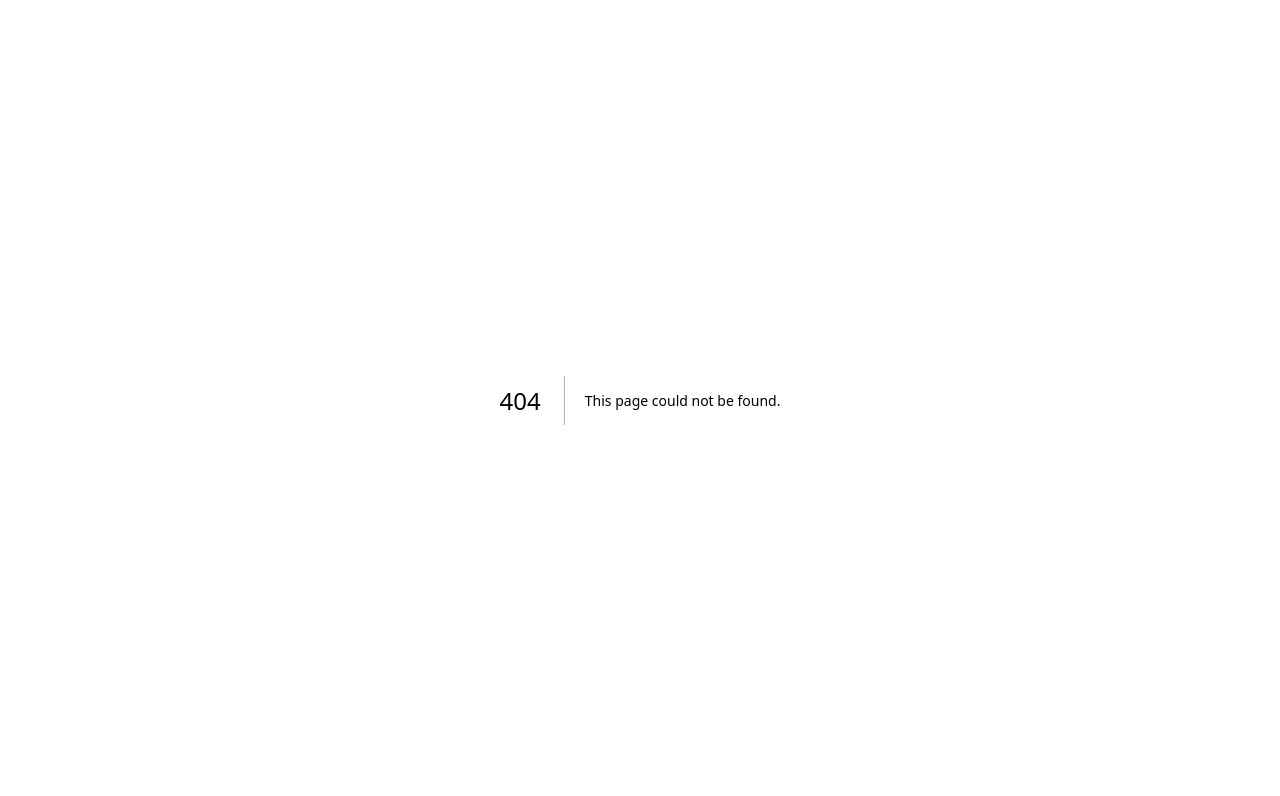
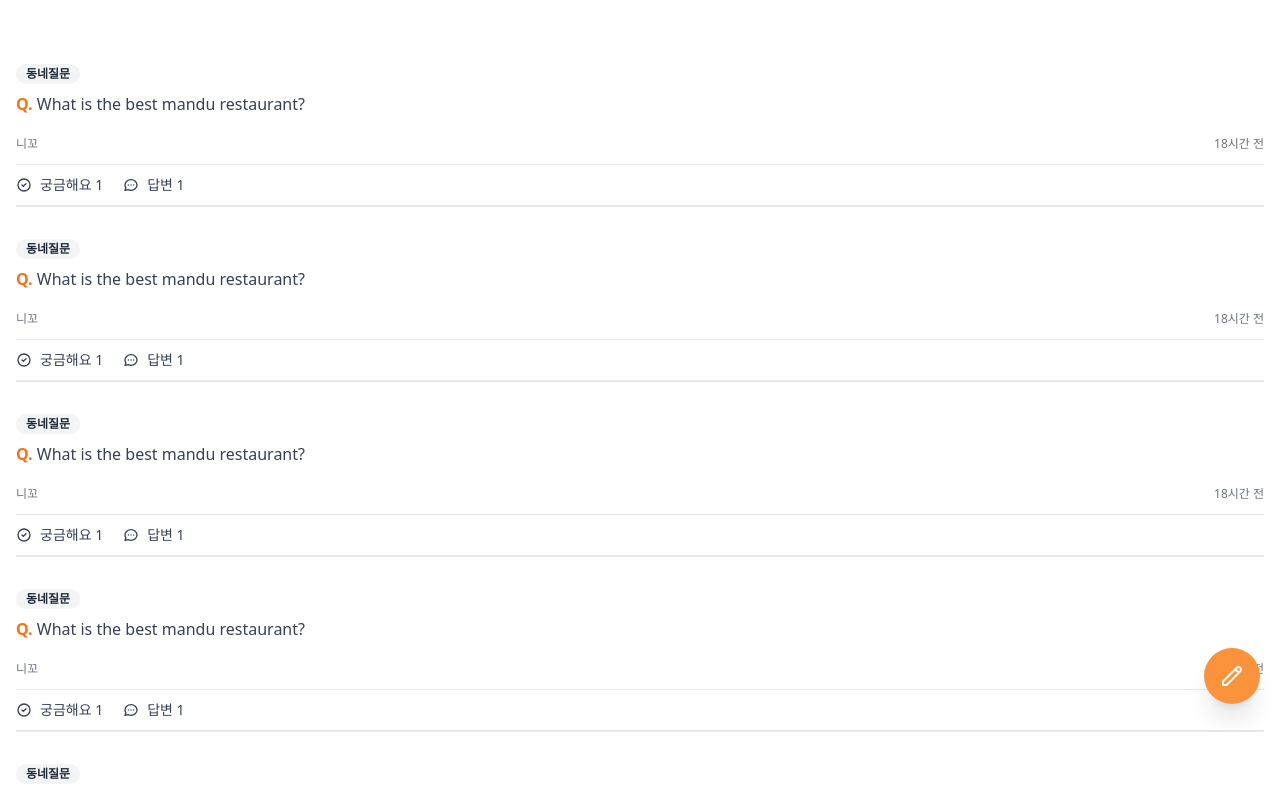
Before and after one commit to Dhui-Park/cocoharu, a Next.js app: page /community in a window 1280 px wide. Before the commit this address had no page. Shown: the top 796 px of the page. Built offline with nearby package versions, Linux system fonts and the light colour scheme.

Commit message:
Community

```diff
--- /dev/null
+++ b/pages/community/index.jsx
@@ -0,0 +1,73 @@
+export default function Community() {
+  return (
+    <div className="space-y-8 px-4 py-16">
+      {[1, 2, 3, 4, 5, 6].map((_, i) => (
+        <div key={i} className="flex cursor-pointer flex-col items-start">
+          <span className="flex items-center rounded-full bg-gray-100 px-2.5 py-0.5 text-xs font-semibold text-gray-800">
+            동네질문
+          </span>
+          <div className="mt-2 text-gray-700">
+            <span className="font-semibold text-orange-500">Q.</span> What is
+            the best mandu restaurant?
+          </div>
+          <div className="mt-5 flex w-full items-center justify-between text-xs font-medium text-gray-500">
+            <span>니꼬</span>
+            <span>18시간 전</span>
+          </div>
+          <div className="mt-3 flex w-full space-x-5 border-t border-b-[2px] py-2.5 text-gray-700">
+            <span className="flex items-center space-x-2 text-sm">
+              <svg
+                className="h-4 w-4"
+                fill="none"
+                stroke="currentColor"
+                viewBox="0 0 24 24"
+                xmlns="http://www.w3.org/2000/svg"
+              >
+                <path
+                  strokeLinecap="round"
+                  strokeLinejoin="round"
+                  strokeWidth="2"
+                  d="M9 12l2 2 4-4m6 2a9 9 0 11-18 0 9 9 0 0118 0z"
+                ></path>
+              </svg>
+              <span>궁금해요 1</span>
+            </span>
+            <span className="flex items-center space-x-2 text-sm">
+              <svg
+                className="h-4 w-4"
+                fill="none"
+                stroke="currentColor"
+                viewBox="0 0 24 24"
+                xmlns="http://www.w3.org/2000/svg"
+              >
+                <path
+                  strokeLinecap="round"
+                  strokeLinejoin="round"
+                  strokeWidth="2"
+                  d="M8 12h.01M12 12h.01M16 12h.01M21 12c0 4.418-4.03 8-9 8a9.863 9.863 0 01-4.255-.949L3 20l1.395-3.72C3.512 15.042 3 13.574 3 12c0-4.418 4.03-8 9-8s9 3.582 9 8z"
+                ></path>
+              </svg>
+              <span>답변 1</span>
+            </span>
+          </div>
+        </div>
+      ))}
+      <button className="fixed bottom-24 right-5 cursor-pointer rounded-full bg-orange-400 p-4 text-white shadow-xl transition-colors hover:bg-orange-500">
+        <svg
+          className="h-6 w-6"
+          fill="none"
+          stroke="currentColor"
+          viewBox="0 0 24 24"
+          xmlns="http://www.w3.org/2000/svg"
+        >
+          <path
+            strokeLinecap="round"
+            strokeLinejoin="round"
+            strokeWidth="2"
+            d="M15.232 5.232l3.536 3.536m-2.036-5.036a2.5 2.5 0 113.536 3.536L6.5 21.036H3v-3.572L16.732 3.732z"
+          ></path>
+        </svg>
+      </button>
+    </div>
+  );
+}
```
